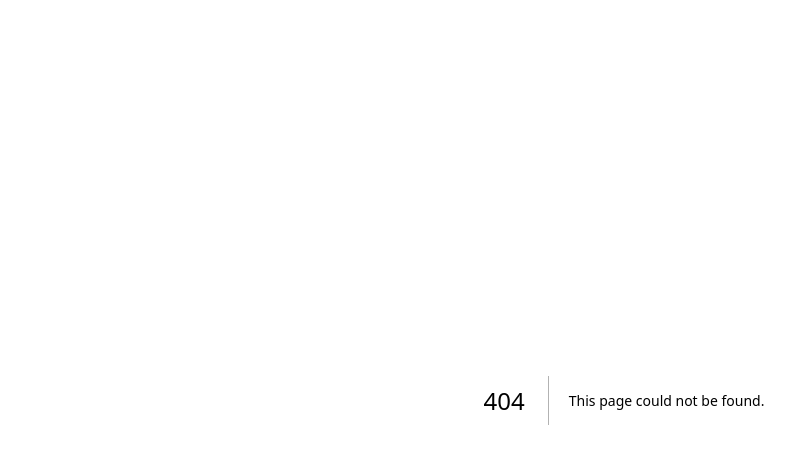
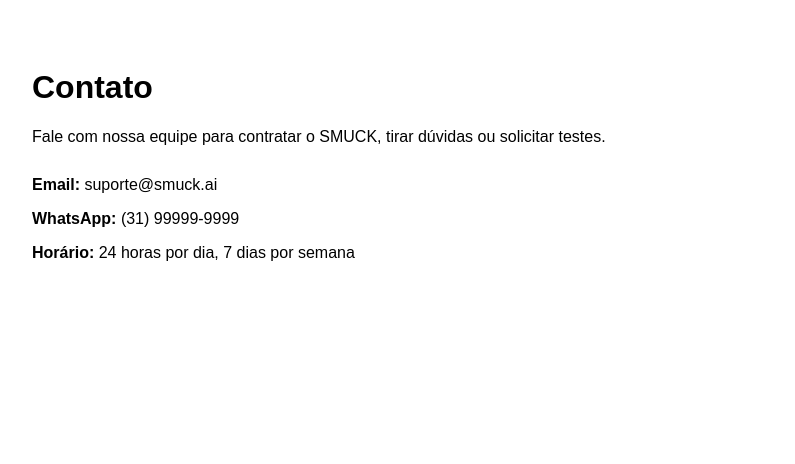
Before and after one commit to SMUCKcyr/SMUCK, a Next.js app: page /contact in a window 1280 px wide. Before the commit this address had no page. Shown: the top 464 px of the page, without its empty margins (16-811 px from the left). Built offline with nearby package versions, Linux system fonts and the light colour scheme.

Commit message:
Create contact.jsx

```diff
--- /dev/null
+++ b/pages/contact.jsx
@@ -0,0 +1,18 @@
+export default function Contact() {
+  return (
+    <div style={{ fontFamily: "Arial, sans-serif", padding: 40 }}>
+      <h1>Contato</h1>
+
+      <p>
+        Fale com nossa equipe para contratar o SMUCK, tirar dúvidas ou solicitar
+        testes.
+      </p>
+
+      <div style={{ marginTop: 30 }}>
+        <p><strong>Email:</strong> suporte@smuck.ai</p>
+        <p><strong>WhatsApp:</strong> (31) 99999-9999</p>
+        <p><strong>Horário:</strong> 24 horas por dia, 7 dias por semana</p>
+      </div>
+    </div>
+  );
+}
```
